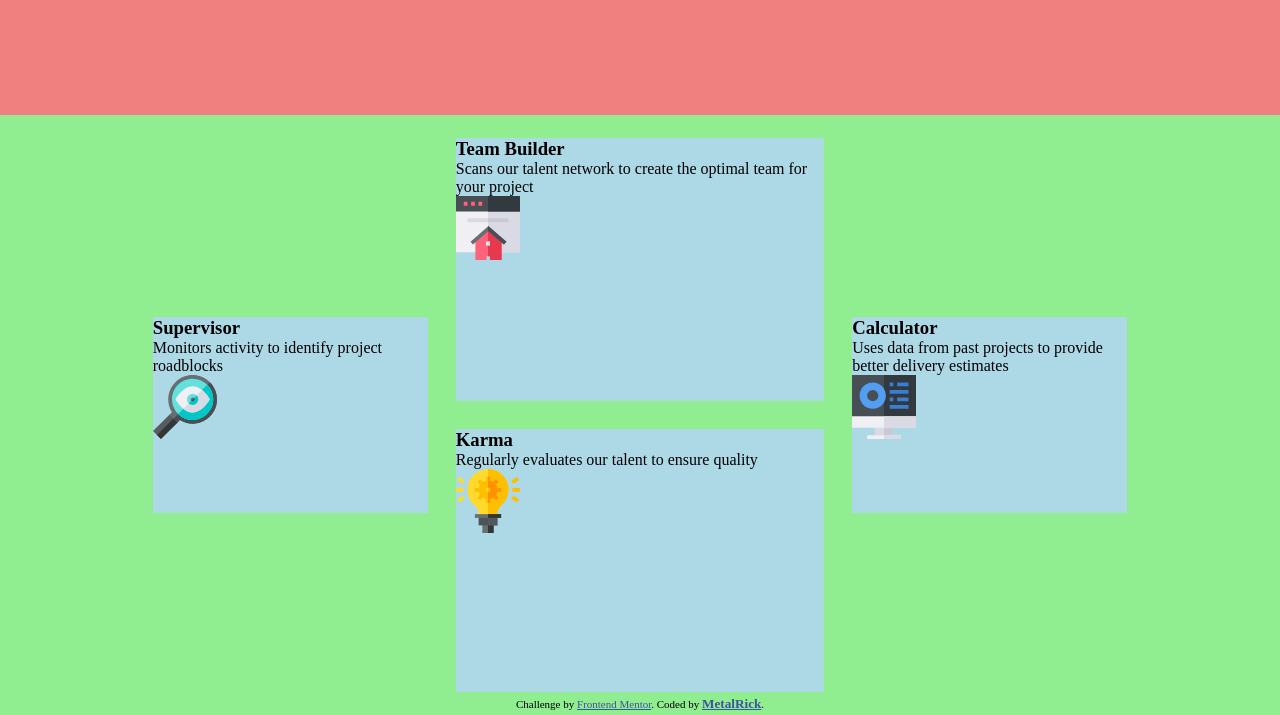
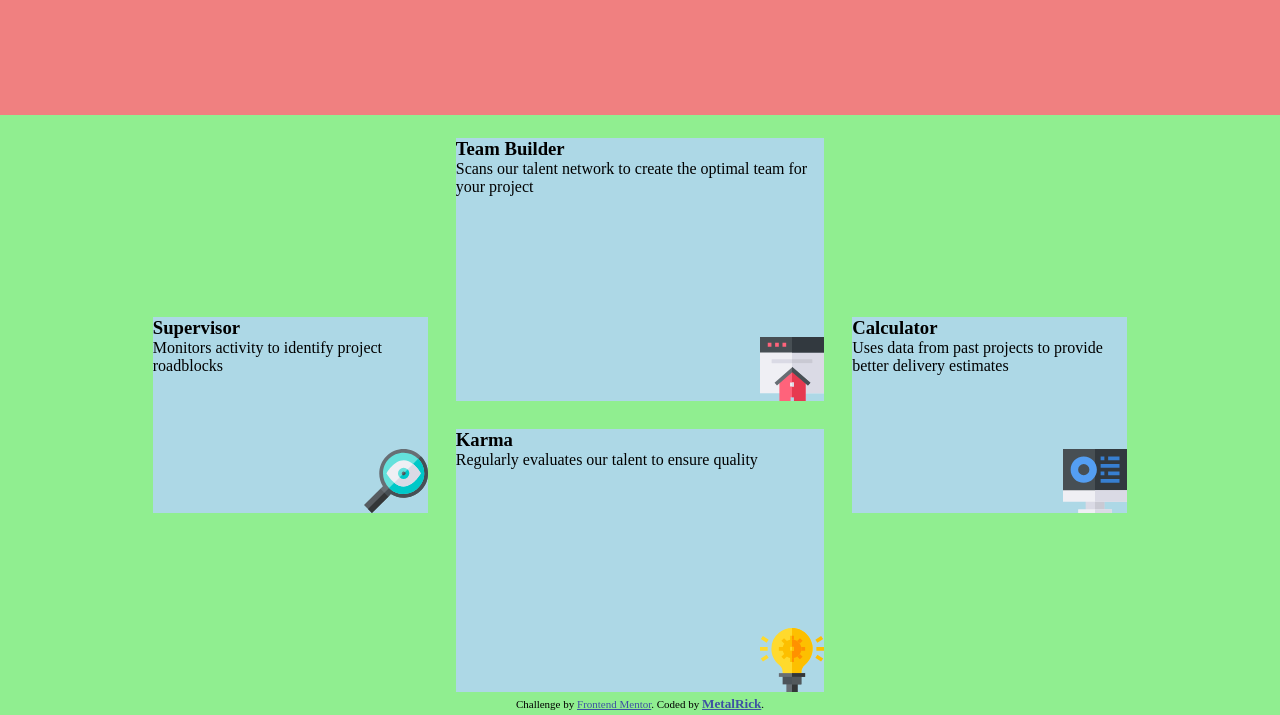
Before and after one commit to MetalRick84/FrontEndMentor-05-four-card-feature-section, a plain HTML site: page index.html in a window 1280 px wide. Shown: the part 85-800 px from the top of the page. Drawn offline with Linux system fonts and the light colour scheme.

Commit message:
desktop layout, 1440x922

```diff
--- a/css/style.css
+++ b/css/style.css
@@ -52,12 +52,14 @@ main {
     width: 92%;
     /* width: 75%; */
     aspect-ratio: 7 / 5;
+    position: relative;
 }
 
 .left-box-supervisor {
     grid-row: 1 / span 2;
     /* justify-self: start; */
     align-self: center;
+    /* left: 7%; */
 }
 
 .middle-top-box-teamBuilder {
@@ -77,6 +79,7 @@ main {
     grid-row: 1 / span 2;
     /* justify-self: end; */
     align-self: center;
+    /* right: 7%; */
 }
 
 
@@ -92,7 +95,16 @@ footer {
 
 
 
-
 /**************************************************************/
 /*                    ****** DESIGN ******                    */
 /**************************************************************/
+
+.box {
+    /* position: relative; */
+}
+
+.box img {
+    position: absolute;
+    right: 0;
+    bottom: 0;
+}
```
